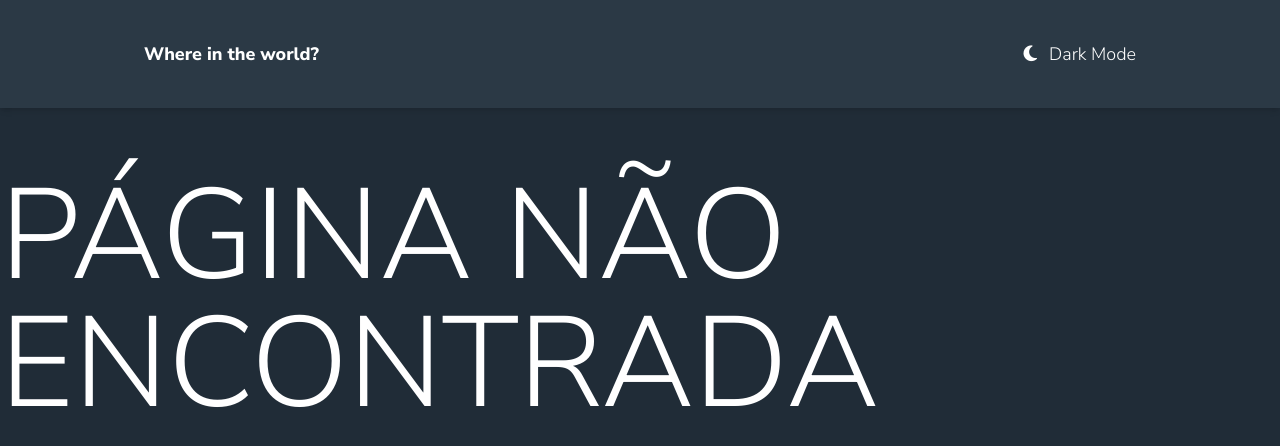
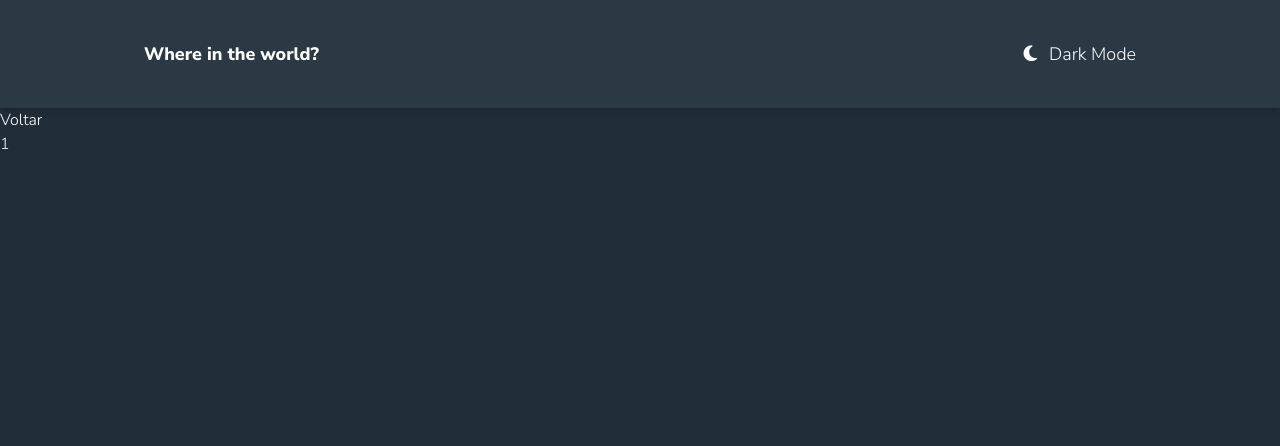
Before and after one commit to mateusmenesesDev/countryChallenge, a React (Vite) app: page /detalhes/1 in a window 1280 px wide. Shown: the top 446 px of the page. Built offline with nearby package versions, Linux system fonts and the light colour scheme.

Commit message:
Criação do arquivo de rotas

```diff
--- a/src/App.tsx
+++ b/src/App.tsx
@@ -5,6 +5,7 @@ import { Routes, Route } from "react-router-dom";
 import { Home } from "./pages/Home";
 import { Detail } from "./pages/Detail";
 import { NotFound } from "./pages/NotFound";
+import { RouteList } from "./routes/RouteList";
 
 function App() {
   const themes = [
@@ -33,6 +34,7 @@ function App() {
     }
   }
   document.body.style.backgroundColor = theme.bg;
+
   return (
     <div className={`${theme.bg} ${theme.text}`}>
       <Header
@@ -40,11 +42,7 @@ function App() {
         themeIcon={theme.themeIcon}
         themeElementBg={theme.elements}
       />
-      <Routes>
-        <Route path="/" element={<Home theme={theme} />} />
-        <Route path="detalhes" element={<Detail />} />
-        <Route path="*" element={<NotFound />} />
-      </Routes>
+      <RouteList theme={theme} />
     </div>
   );
 }
--- a/src/components/Countries/Country/index.tsx
+++ b/src/components/Countries/Country/index.tsx
@@ -1,3 +1,4 @@
+import { Link } from "react-router-dom";
 import { ICountries } from "../../../Types/types";
 
 interface props {
@@ -10,11 +11,13 @@ export function Country({ country, themeElementBg }: props) {
       {country !== undefined && (
         <div className={`${themeElementBg} rounded-lg w-80 h-96 shadow-md`}>
           <div className="w-full h-52">
-            <img
-              src={country.flags.png}
-              alt=""
-              className="w-full h-full rounded-t-lg"
-            />
+            <Link to={`detalhes/${country.name.common}`}>
+              <img
+                src={country.flags.png}
+                alt=""
+                className="w-full h-full rounded-t-lg"
+              />
+            </Link>
           </div>
           <div className="py-10 px-4">
             <div className="font-extrabold text-xl mb-2">
--- a/src/pages/Detail/index.tsx
+++ b/src/pages/Detail/index.tsx
@@ -1,3 +1,13 @@
+import { Link, useNavigate, useParams } from "react-router-dom";
+
 export function Detail() {
-  return <h1>Detail</h1>;
+  const params = useParams();
+  const navigate = useNavigate();
+
+  return (
+    <div>
+      <button onClick={() => navigate(-1)}>Voltar</button>
+      <h1>{params.country}</h1>
+    </div>
+  );
 }
--- /dev/null
+++ b/src/routes/RouteList.tsx
@@ -0,0 +1,24 @@
+import { Route, Routes } from "react-router-dom";
+import { Home } from "../pages/Home";
+import { Detail } from "../pages/Detail";
+import { NotFound } from "../pages/NotFound";
+
+interface Props {
+  theme: {
+    bg: string;
+    elements: string;
+    text: string;
+    inputPlaceholder: string;
+    themeIcon: string;
+  };
+}
+
+export function RouteList({ theme }: Props) {
+  return (
+    <Routes>
+      <Route path="/" element={<Home theme={theme} />} />
+      <Route path="detalhes/:country" element={<Detail />} />
+      <Route path="*" element={<NotFound />} />
+    </Routes>
+  );
+}
```
Also changed, not shown: src/components/Countries/index.tsx (+0 -18 lines), src/App.css (added).
